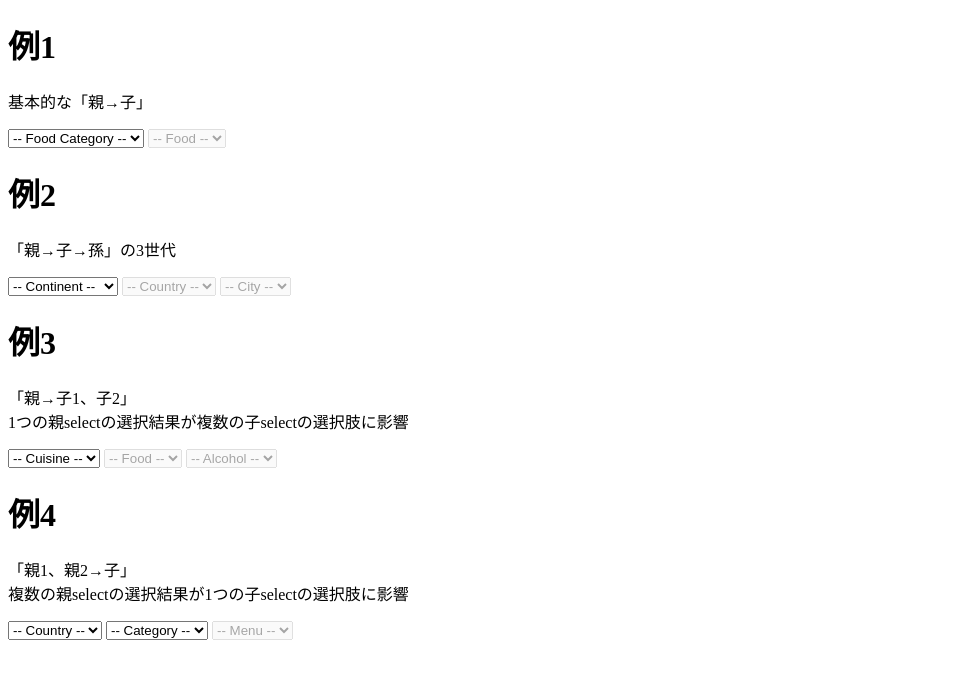
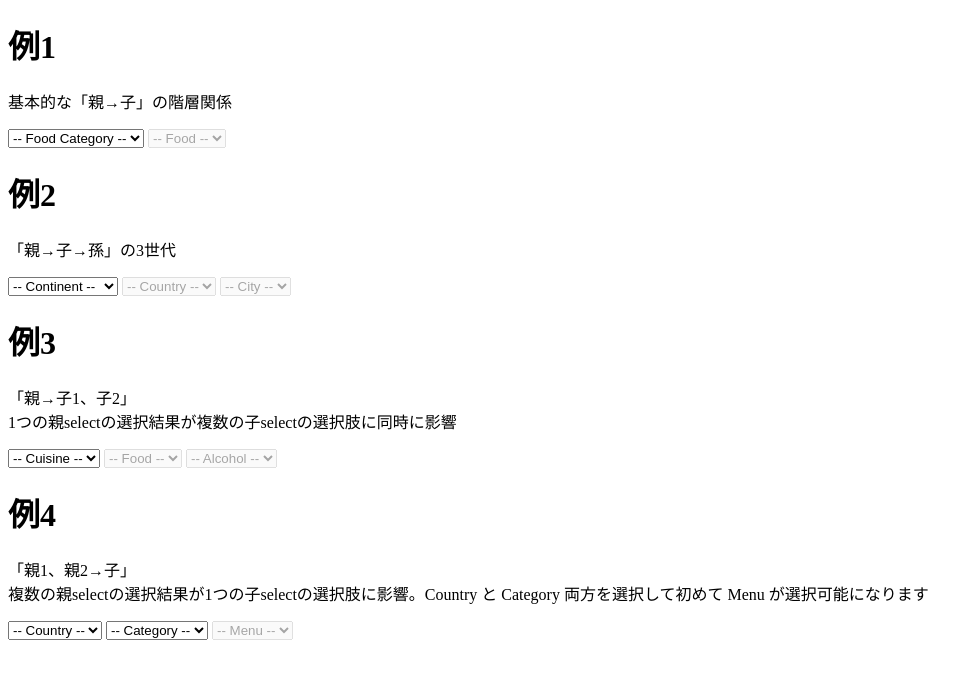
Before and after one commit to monmonmon/jquery.narrows, a plain HTML site: page sample.html in a window 1280 px wide. Shown: the whole page, without its empty margins (0-979 px from the left). Drawn offline with nearby package versions, Linux system fonts and the light colour scheme.

Commit message:
文言を微修正

```diff
--- a/sample.html
+++ b/sample.html
@@ -29,7 +29,7 @@
 
     <h1>例1</h1>
     <section>
-      <p>基本的な「親→子」</p>
+      <p>基本的な「親→子」の階層関係</p>
       <select id="ex1-category">
         <option value="">-- Food Category --</option>
         <option value="meat">Meat</option>
@@ -147,7 +147,7 @@
 
     <h1>例3</h1>
     <section>
-      <p>「親→子1、子2」<br>1つの親selectの選択結果が複数の子selectの選択肢に影響</p>
+      <p>「親→子1、子2」<br>1つの親selectの選択結果が複数の子selectの選択肢に同時に影響</p>
       <select id="ex3-cuisine">
         <option value="">-- Cuisine --</option>
         <option value="japanese">Japanese</option>
@@ -184,7 +184,7 @@
 
     <h1>例4</h1>
     <section>
-      <p>「親1、親2→子」<br>複数の親selectの選択結果が1つの子selectの選択肢に影響</p>
+      <p>「親1、親2→子」<br>複数の親selectの選択結果が1つの子selectの選択肢に影響。Country と Category 両方を選択して初めて Menu が選択可能になります</p>
       <select id="ex4-country">
         <option value="">-- Country --</option>
         <option value="japanese">Japanese</option>
```
